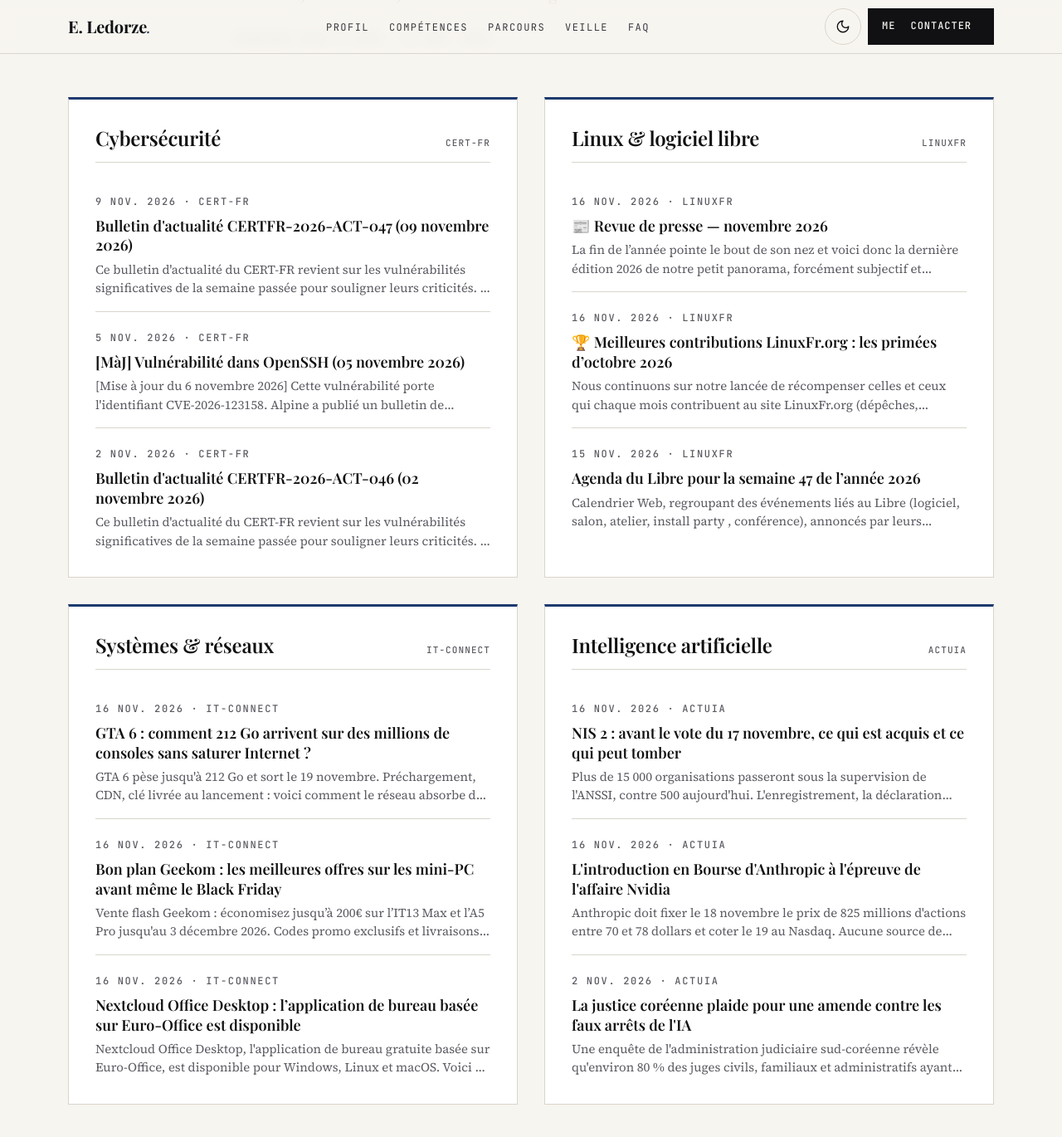
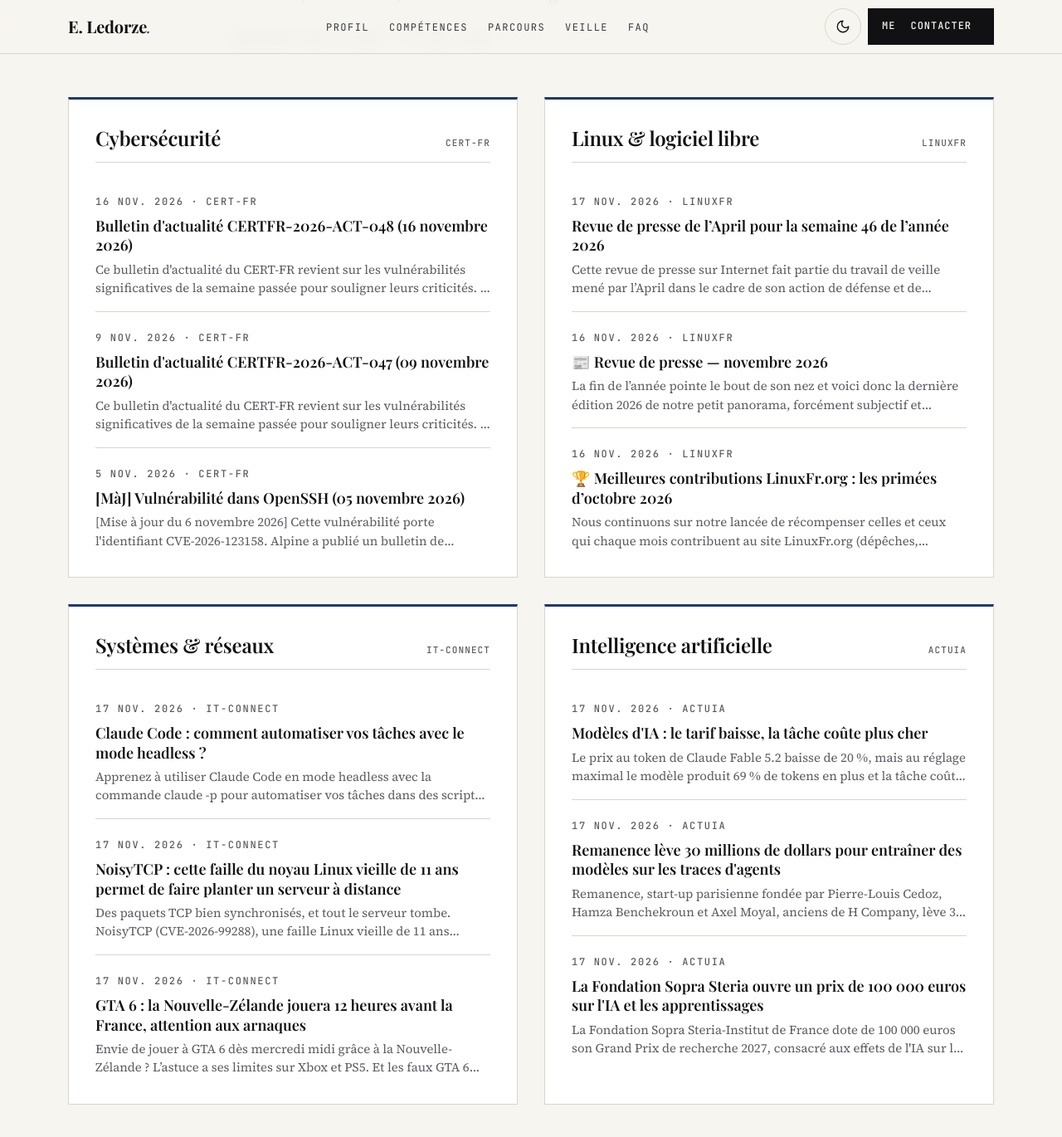
Before and after one commit to TheDringe54-lab/TheDringe54-lab.github.io, a Jekyll site: the page built from index.html, in a window 1280 px wide and 1400 px high, scrolled down 4307 px. Shown: the top 1370 px of the window at 83% size. Built offline with Jekyll 4.4.1, drawn with Linux system fonts in a browser that asks for light colours.

Commit message:
Veille techno : mise à jour automatique

```diff
--- a/_data/veille.json
+++ b/_data/veille.json
@@ -1,11 +1,18 @@
 {
-  "mise_a_jour": "2026-11-16",
+  "mise_a_jour": "2026-11-17",
   "themes": [
     {
       "id": "cyber",
       "titre": "Cybersécurité",
       "titre_en": "Cybersecurity",
       "articles": [
+        {
+          "titre": "Bulletin d'actualité CERTFR-2026-ACT-048 (16 novembre 2026)",
+          "lien": "https://www.cert.cyber.gouv.fr/actualite/CERTFR-2026-ACT-048/",
+          "source": "CERT-FR",
+          "date": "2026-11-16",
+          "resume": "Ce bulletin d'actualité du CERT-FR revient sur les vulnérabilités significatives de la semaine passée pour souligner leurs criticités. Il ne remplace pas…"
+        },
         {
           "titre": "Bulletin d'actualité CERTFR-2026-ACT-047 (09 novembre 2026)",
           "lien": "https://www.cert.cyber.gouv.fr/actualite/CERTFR-2026-ACT-047/",
@@ -19,13 +26,6 @@
           "source": "CERT-FR",
           "date": "2026-11-05",
           "resume": "[Mise à jour du 6 novembre 2026] Cette vulnérabilité porte l'identifiant CVE-2026-123158. Alpine a publié un bulletin de sécurité (cf. section Documentation)…"
-        },
-        {
-          "titre": "Bulletin d'actualité CERTFR-2026-ACT-046 (02 novembre 2026)",
-          "lien": "https://www.cert.cyber.gouv.fr/actualite/CERTFR-2026-ACT-046/",
-          "source": "CERT-FR",
-          "date": "2026-11-02",
-          "resume": "Ce bulletin d'actualité du CERT-FR revient sur les vulnérabilités significatives de la semaine passée pour souligner leurs criticités. Il ne remplace pas…"
         }
       ]
     },
@@ -34,6 +34,13 @@
       "titre": "Linux & logiciel libre",
       "titre_en": "Linux & open source",
       "articles": [
+        {
+          "titre": "Revue de presse de l’April pour la semaine 46 de l’année 2026",
+          "lien": "https://linuxfr.org/news/revue-de-presse-de-l-april-pour-la-semaine-46-de-l-annee-2026",
+          "source": "LinuxFR",
+          "date": "2026-11-17",
+          "resume": "Cette revue de presse sur Internet fait partie du travail de veille mené par l’April dans le cadre de son action de défense et de promotion du logiciel libre…"
+        },
         {
           "titre": "📰 Revue de presse — novembre 2026",
           "lien": "https://linuxfr.org/news/revue-de-presse-novembre-2026",
@@ -47,13 +54,6 @@
           "source": "LinuxFR",
           "date": "2026-11-16",
           "resume": "Nous continuons sur notre lancée de récompenser celles et ceux qui chaque mois contribuent au site LinuxFr.org (dépêches, commentaires, logo, journaux…"
-        },
-        {
-          "titre": "Agenda du Libre pour la semaine 47 de l’année 2026",
-          "lien": "https://linuxfr.org/news/agenda-du-libre-pour-la-semaine-47-de-l-annee-2026",
-          "source": "LinuxFR",
-          "date": "2026-11-15",
-          "resume": "Calendrier Web, regroupant des événements liés au Libre (logiciel, salon, atelier, install party , conférence), annoncés par leurs organisateurs. Voici un…"
         }
       ]
     },
@@ -63,25 +63,25 @@
       "titre_en": "Systems & networks",
       "articles": [
         {
-          "titre": "GTA 6 : comment 212 Go arrivent sur des millions de consoles sans saturer Internet ?",
-          "lien": "https://www.it-connect.fr/gta-6-prechargement-cdn-chiffrement/",
+          "titre": "Claude Code : comment automatiser vos tâches avec le mode headless ?",
+          "lien": "https://www.it-connect.fr/claude-code-mode-headless/",
           "source": "IT-Connect",
-          "date": "2026-11-16",
-          "resume": "GTA 6 pèse jusqu'à 212 Go et sort le 19 novembre. Préchargement, CDN, clé livrée au lancement : voici comment le réseau absorbe des millions de…"
+          "date": "2026-11-17",
+          "resume": "Apprenez à utiliser Claude Code en mode headless avec la commande claude -p pour automatiser vos tâches dans des scripts, des tâches planifiées ou en CI/CD. Le…"
         },
         {
-          "titre": "Bon plan Geekom : les meilleures offres sur les mini-PC avant même le Black Friday",
-          "lien": "https://www.it-connect.fr/bon-plan-geekom-les-meilleures-offres-sur-les-mini-pc-avant-meme-le-black-friday/",
+          "titre": "NoisyTCP : cette faille du noyau Linux vieille de 11 ans permet de faire planter un serveur à distance",
+          "lien": "https://www.it-connect.fr/noisytcp-cve-2026-99288-faille-noyau-linux-tcp/",
           "source": "IT-Connect",
-          "date": "2026-11-16",
-          "resume": "Vente flash Geekom : économisez jusqu’à 200€ sur l’IT13 Max et l’A5 Pro jusqu'au 3 décembre 2026. Codes promo exclusifs et livraisons gratuites. Le post Bon…"
+          "date": "2026-11-17",
+          "resume": "Des paquets TCP bien synchronisés, et tout le serveur tombe. NoisyTCP (CVE-2026-99288), une faille Linux vieille de 11 ans menace les serveurs Linux. Le post…"
         },
         {
-          "titre": "Nextcloud Office Desktop : l’application de bureau basée sur Euro-Office est disponible",
-          "lien": "https://www.it-connect.fr/nextcloud-office-desktop-euro-office-disponible/",
+          "titre": "GTA 6 : la Nouvelle-Zélande jouera 12 heures avant la France, attention aux arnaques",
+          "lien": "https://www.it-connect.fr/gta-6-heure-sortie-nouvelle-zelande-arnaques/",
           "source": "IT-Connect",
-          "date": "2026-11-16",
-          "resume": "Nextcloud Office Desktop, l'application de bureau gratuite basée sur Euro-Office, est disponible pour Windows, Linux et macOS. Voici ce qu'il faut retenir. Le…"
+          "date": "2026-11-17",
+          "resume": "Envie de jouer à GTA 6 dès mercredi midi grâce à la Nouvelle-Zélande ? L’astuce a ses limites sur Xbox et PS5. Et les faux GTA 6 PC, eux, volent vos données…"
         }
       ]
     },
@@ -91,25 +91,25 @@
       "titre_en": "Artificial intelligence",
       "articles": [
         {
-          "titre": "NIS 2 : avant le vote du 17 novembre, ce qui est acquis et ce qui peut tomber",
-          "lien": "https://www.actuia.com/actualite/nis-2-avant-le-vote-du-17-novembre-ce-qui-est-acquis-et-ce-qui-peut-tomber/",
+          "titre": "Modèles d'IA : le tarif baisse, la tâche coûte plus cher",
+          "lien": "https://www.actuia.com/actualite/modeles-dia-le-tarif-baisse-la-tache-coute-plus-cher/",
           "source": "ActuIA",
-          "date": "2026-11-16",
-          "resume": "Plus de 15 000 organisations passeront sous la supervision de l'ANSSI, contre 500 aujourd'hui. L'enregistrement, la déclaration d'incident en 24 heures, 72…"
+          "date": "2026-11-17",
+          "resume": "Le prix au token de Claude Fable 5.2 baisse de 20 %, mais au réglage maximal le modèle produit 69 % de tokens en plus et la tâche coûte deux fois plus cher…"
         },
         {
-          "titre": "L'introduction en Bourse d'Anthropic à l'épreuve de l'affaire Nvidia",
-          "lien": "https://www.actuia.com/actualite/lintroduction-en-bourse-danthropic-a-lepreuve-de-laffaire-nvidia/",
+          "titre": "Remanence lève 30 millions de dollars pour entraîner des modèles sur les traces d'agents",
+          "lien": "https://www.actuia.com/actualite/remanence-leve-30-millions-de-dollars-pour-entrainer-des-modeles-sur-les-traces-dagents/",
           "source": "ActuIA",
-          "date": "2026-11-16",
-          "resume": "Anthropic doit fixer le 18 novembre le prix de 825 millions d'actions entre 70 et 78 dollars et coter le 19 au Nasdaq. Aucune source de référence n'évoque de…"
+          "date": "2026-11-17",
+          "resume": "Remanence, start-up parisienne fondée par Pierre-Louis Cedoz, Hamza Benchekroun et Axel Moyal, anciens de H Company, lève 30 millions de dollars en amorçage…"
         },
         {
-          "titre": "La justice coréenne plaide pour une amende contre les faux arrêts de l'IA",
-          "lien": "https://www.actuia.com/actualite/la-justice-coreenne-plaide-pour-une-amende-contre-les-faux-arrets-de-lia/",
+          "titre": "La Fondation Sopra Steria ouvre un prix de 100 000 euros sur l'IA et les apprentissages",
+          "lien": "https://www.actuia.com/actualite/ia-et-apprentissages-la-fondation-sopra-steria-ouvre-un-prix-de-100-000-euros/",
           "source": "ActuIA",
-          "date": "2026-11-02",
-          "resume": "Une enquête de l'administration judiciaire sud-coréenne révèle qu'environ 80 % des juges civils, familiaux et administratifs ayant répondu ont reçu des…"
+          "date": "2026-11-17",
+          "resume": "La Fondation Sopra Steria-Institut de France dote de 100 000 euros son Grand Prix de recherche 2027, consacré aux effets de l'IA sur les apprentissages des…"
         }
       ]
     }
```
